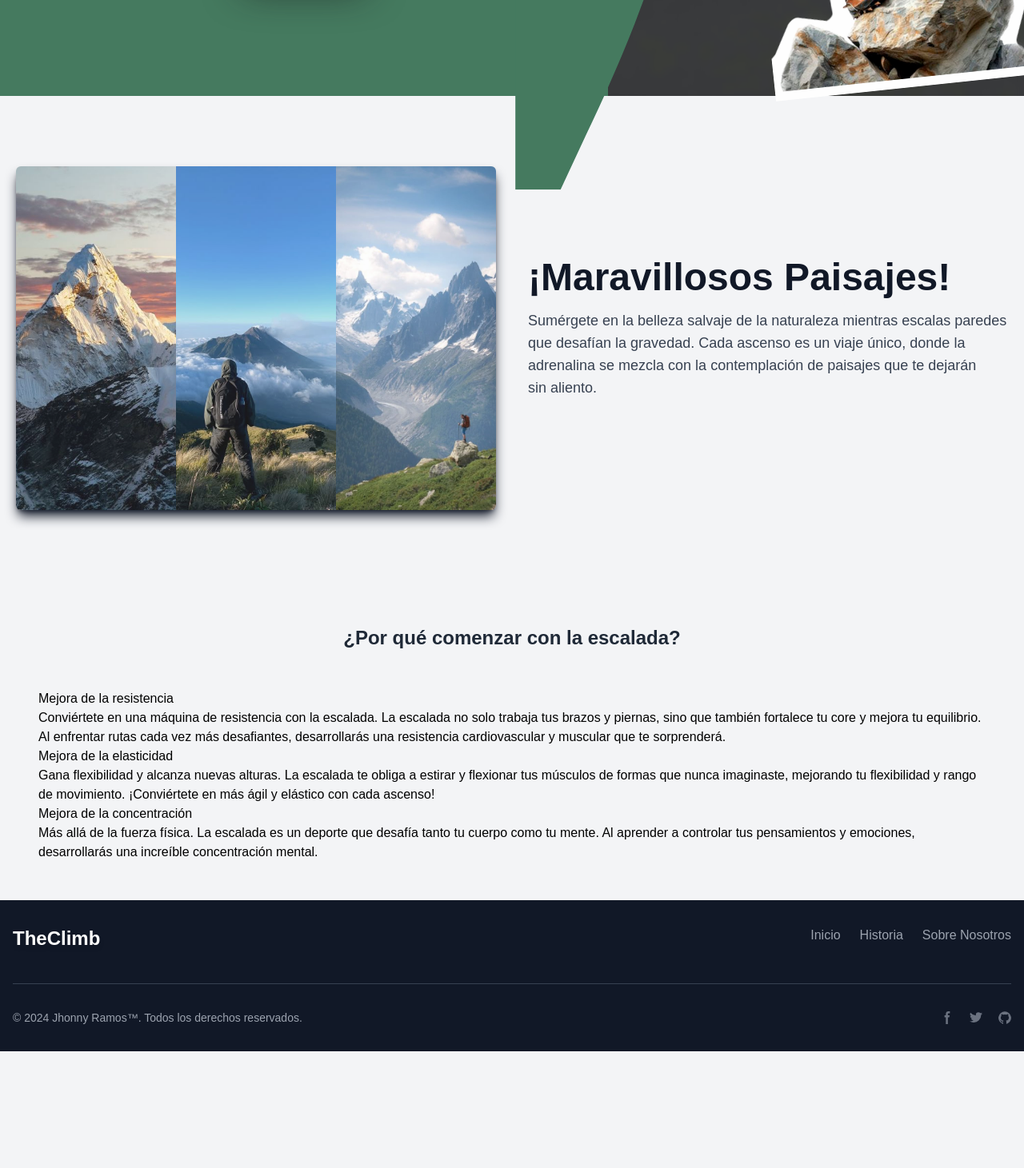
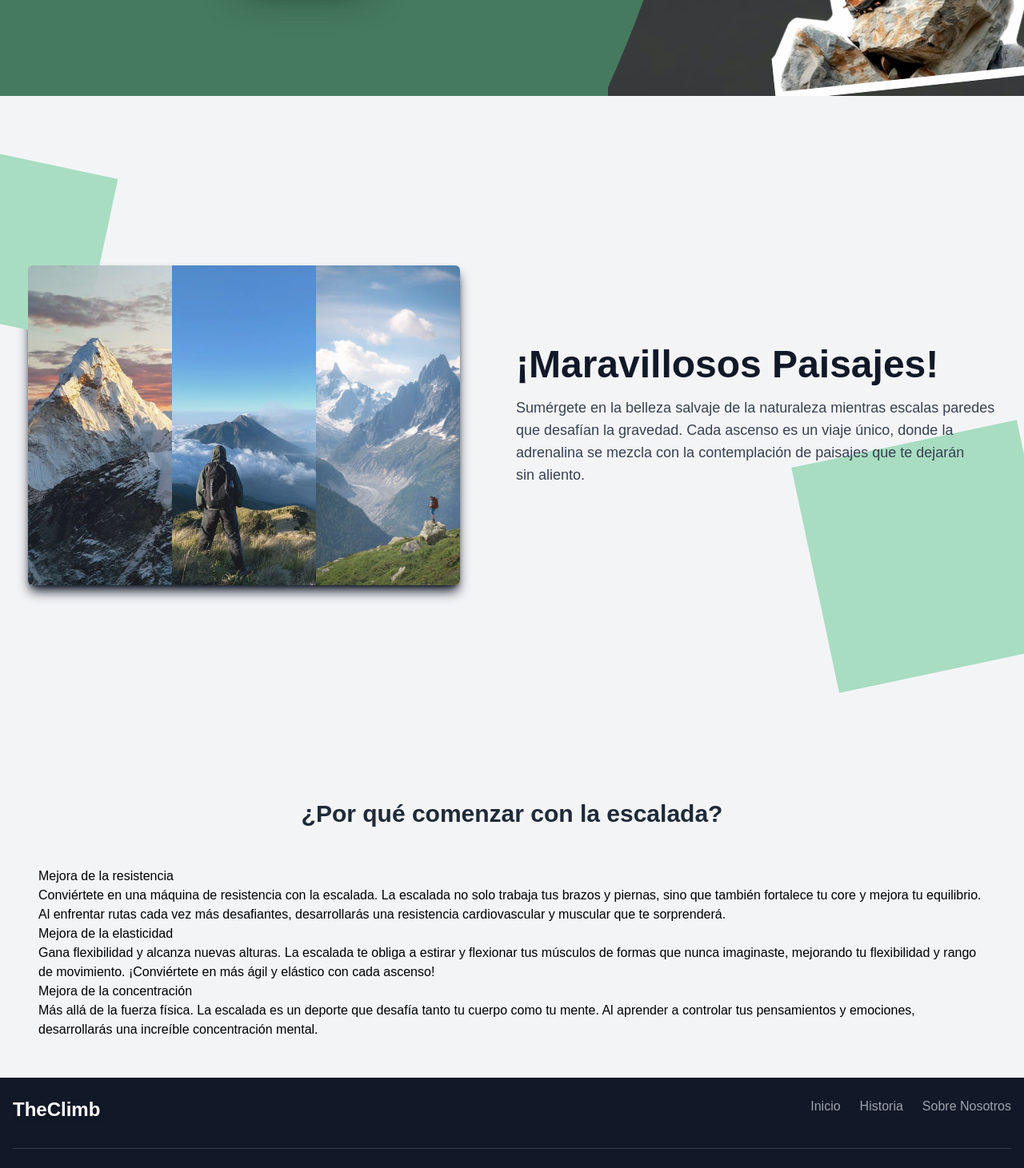
Before and after one commit to JhonnyRamos04/WebClambingReact, a React (Vite) app: page / in a window 1280 px wide. Shown: the part 480-1941 px from the top of the page at 80% size. Before the commit the page ends 1795 px from the top, so only its background shows below. Built offline with nearby package versions, Linux system fonts and the light colour scheme; a web font is replaced by a local one.

Commit message:
Updated LandScapes

```diff
--- a/src/components/Hero.jsx
+++ b/src/components/Hero.jsx
@@ -4,9 +4,9 @@ import { Wave } from "./ui/Wave"
 export const Hero = () => {
     return (
         <section className='flex'>
-            <Wave className="rotate-90 h-auto w-full absolute bottom-[369px] xl:bottom-[581px] xl:-right-[146px] z-0  " aria-hidden="true" />
+            <Wave className="rotate-90 h-auto w-full absolute bottom-[369px] md:bottom-[581px] xl:bottom-[800px] md:-right-[146px] xl:-right-[144px] z-0  " aria-hidden="true" />
             <div
-                className='bg-[#457A5F] xl:h-[600px] flex flex-col px-20 py-4 items-center justify-center'
+                className='bg-[#457A5F] md:h-[600px] xl:h-[640px]  flex flex-col px-20 py-4 items-center justify-center'
             >
                 <div className="max-w-[600px]">
                     <h1 className='text-4xl md:text-5xl font-bold text-gray-100 mb-4'>
@@ -21,11 +21,11 @@ export const Hero = () => {
                 <HeroLink>Inscribite Ya</HeroLink>
 
             </div>
-            <div className="bg-gray-100/10 w-screen backdrop-blur-sm h-screen absolute -z-10 right-0 -top-24" aria-hidden="true" ></div>
-            <div className="w-[700px] object-cover absolute h-full -top-24 right-0 -z-20">
+            <div className="bg-gray-100/10 w-screen backdrop-blur-sm h-screen xl:h-[90%] absolute -z-10 right-0 -top-24" aria-hidden="true" ></div>
+            <div className="w-[700px] object-cover absolute h-full xl:h-[90%] -top-24 right-0 -z-20">
                 <img src="/MountainHero2.jpg" alt="Climbing-IMG" className=" w-full h-full " />
             </div>
-            <div className="relative left-44 top-16 -rotate-6">
+            <div className="relative md:left-44 xl:left-48 top-16 -rotate-6">
                 <img src="/HeroClambing.png" alt="Clambing" className="w-[360px]" />
             </div>
         </section>
--- a/src/components/LandScapes.jsx
+++ b/src/components/LandScapes.jsx
@@ -2,12 +2,14 @@ import { Gallery } from "./ui/Gallery"
 
 export const LandScapes = () => {
     return (
-        <section className='bg-gray-100 md:py-16 flex items-center justify-center'>
-            <div className='flex flex-col lg:flex-row items-center justify-around w-full mt-6'>
+        <section className='relative bg-gray-100 sm:py-16 flex items-center justify-center h-[800px] overflow-hidden'>
+            <div className="size-52 bg-[#a8ddc2] absolute rotate-12 -left-20 top-20" aria-hidden></div>
+            <div className="size-72 bg-[#a8ddc2] absolute -rotate-12 -right-6 bottom-20" aria-hidden></div>
+            <div className='flex flex-col md:flex-row items-center justify-around w-full mt-6'>
                 <Gallery />
-                <div className='max-w-[600px] p-4 md:p-0'>
+                <div className='max-w-[600px] p-4 sm:p-0 z-0'>
                     <h2
-                        className='text-3xl md:text-5xl font-semibold text-gray-900 mb-4 mt-8 md:mt-0'
+                        className='text-3xl md:text-5xl font-semibold text-gray-900 mb-4 mt-8 sm:mt-0'
                     >
                         ¡Maravillosos Paisajes!
                     </h2>
--- a/src/components/Why.jsx
+++ b/src/components/Why.jsx
@@ -3,7 +3,7 @@ export const Why = () => {
         <section
             className='bg-gray-100 flex flex-col justify-center items-center p-8 gap-y-8'
         >
-            <h2 className='text-gray-800 text-2xl font-bold mt-12'>
+            <h2 className='text-gray-800 text-3xl font-bold mt-12'>
                 ¿Por qué comenzar con la escalada?
             </h2>
             <div className='flex flex-wrap gap-x-4 gap-y-4 md:gap-y-0 p-4'>
--- a/src/components/ui/Gallery.css
+++ b/src/components/ui/Gallery.css
@@ -1,7 +1,7 @@
 .gallery-container {
     display: flex;
-    width: 600px;
-    height: 430px;
+    width: 300px;
+    height: 300px;
 }
 
 .gallery-container img {
@@ -19,9 +19,17 @@
     filter: contrast(120%);
 }
 
-@media (max-width:768px) {
+
+@media (min-width:768px) {
     .gallery-container {
-        width: 300px;
-        height: 300px;
+        width: 540px;
+        height: 400px;
     }
 }
+
+@media (width>=1440px) {
+    .gallery-container {
+        width: 620px;
+        height: 500px;
+    }
+}
--- a/tailwind.config.js
+++ b/tailwind.config.js
@@ -5,8 +5,12 @@ export default {
     "./src/**/*.{js,ts,jsx,tsx}",
   ],
   theme: {
+    screens: {
+      'xl': '1440px',
+      'md': '1280px',
+      'sm': '375px'
+    },
     extend: {
-
     },
   },
   plugins: [],
```
